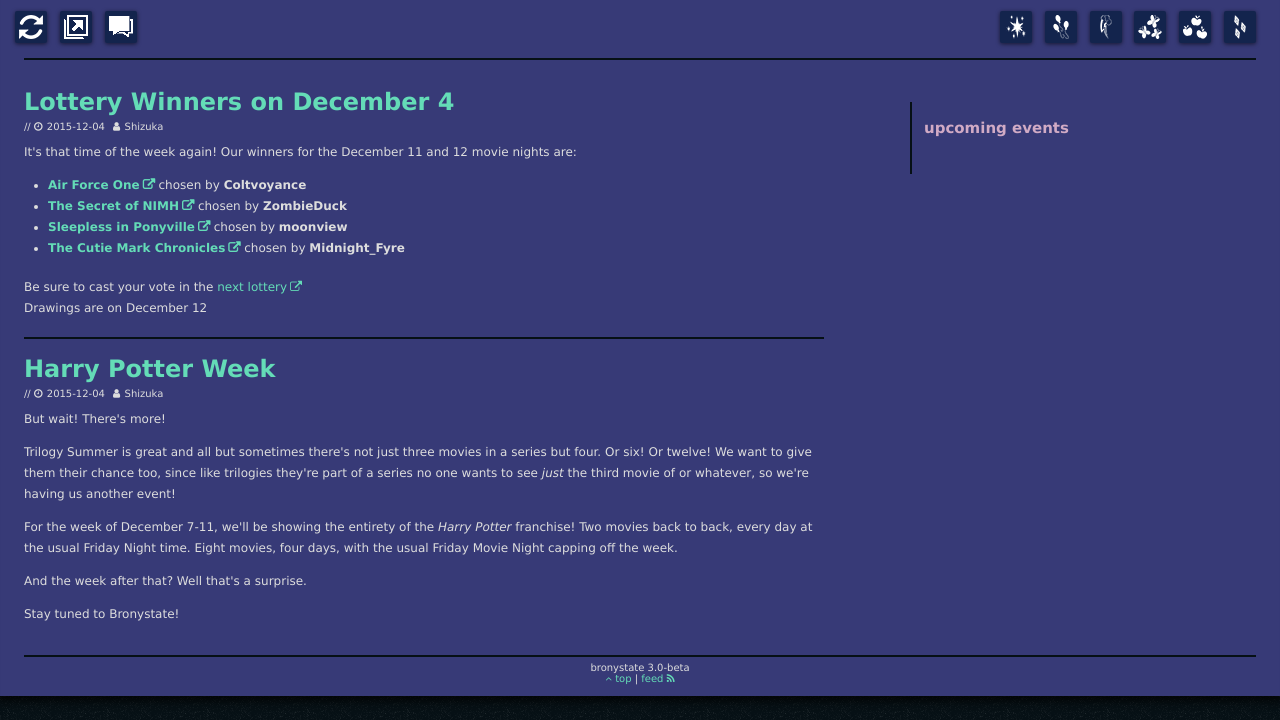
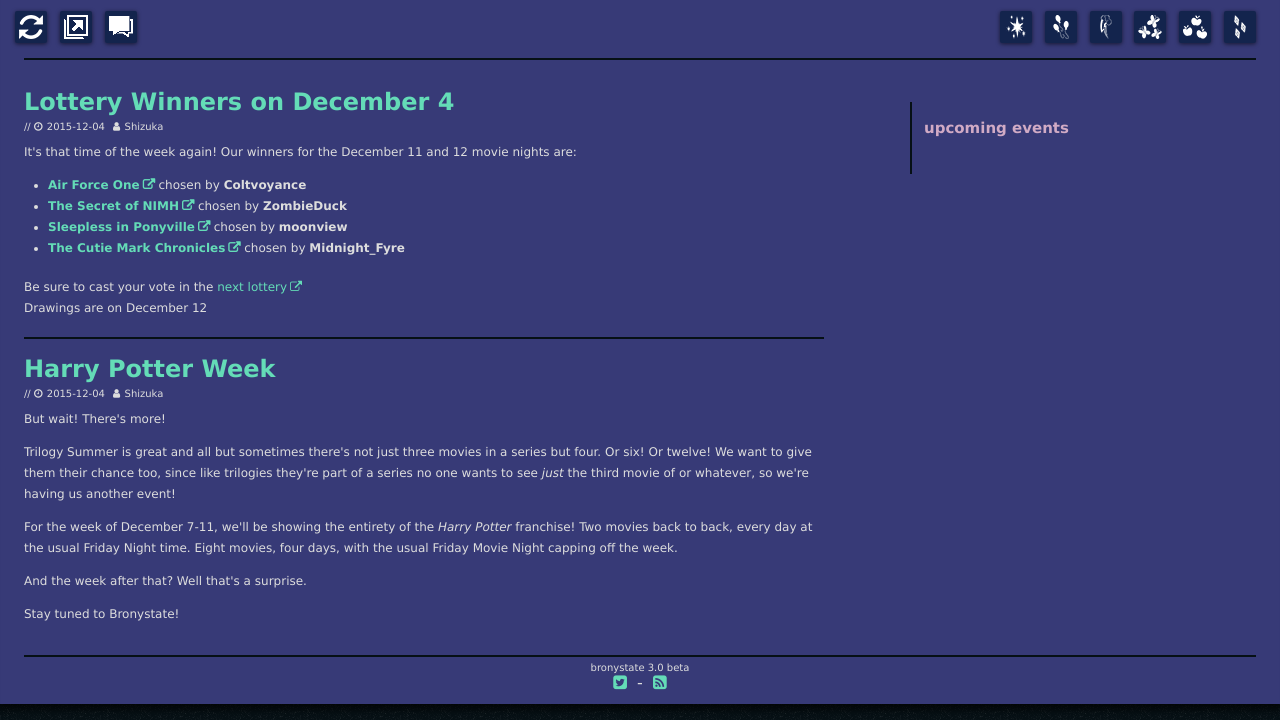
Before and after one commit to Bronystate/brstv3, a Jekyll site: the page built from index.md, in a window 1280 px wide. Shown: the part 620-1340 px from the top of the page. Built offline with Jekyll 4.4.1, drawn with Linux system fonts in a browser that asks for light colours; nearby versions of some CDN libraries.

Commit message:
added twitter link to footer

```diff
--- a/_includes/zone_footer.html
+++ b/_includes/zone_footer.html
@@ -1,4 +1,8 @@
 <footer>
-  bronystate 3.0-beta<br>
-  <a href="#"><i class="fa fa-angle-up"></i> top</a> | <a href="/news/atom.xml">feed <i class="fa fa-rss"></i></a>
+  bronystate 3.0 beta<br>
+  <span style="font-size: 16px">
+    <a href="#" title="Follow us on Twitter @Bronystate"><i class="fa fa-twitter-square"></i></a>
+    &nbsp;-&nbsp;
+    <a href="/news/atom.xml" title="Subscribe to our news feed"><i class="fa fa-rss-square"></i></a>
+  </span>
 </footer>
```
